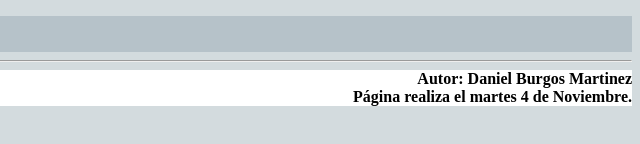
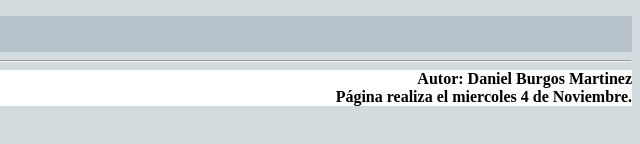
Before and after one commit to DanielBurgos23/Curriculum, a plain HTML site: page index.html in a window 1280 px wide. Shown: the part 490-634 px from the top of the page, 640-1280 px from the left. Drawn offline with Linux system fonts and the light colour scheme.

Commit message:
Update index.html

```diff
--- a/index.html
+++ b/index.html
@@ -61,7 +61,7 @@
 
     <footer>
       Autor: Daniel Burgos Martinez<br>
-     Página realiza el martes 4 de Noviembre.
+     Página realiza el miercoles 4 de Noviembre.
     </footer>
 
 
```
